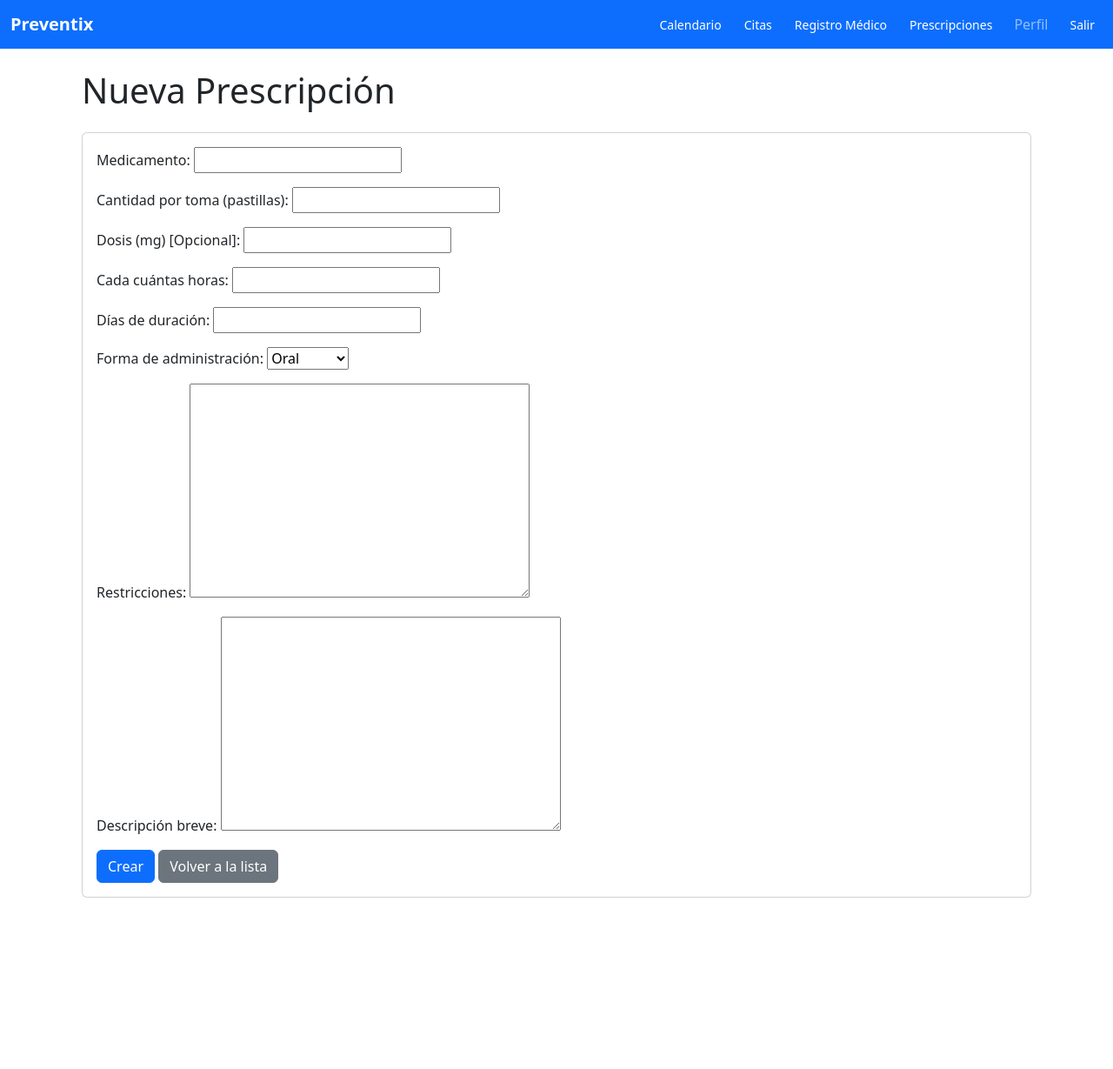
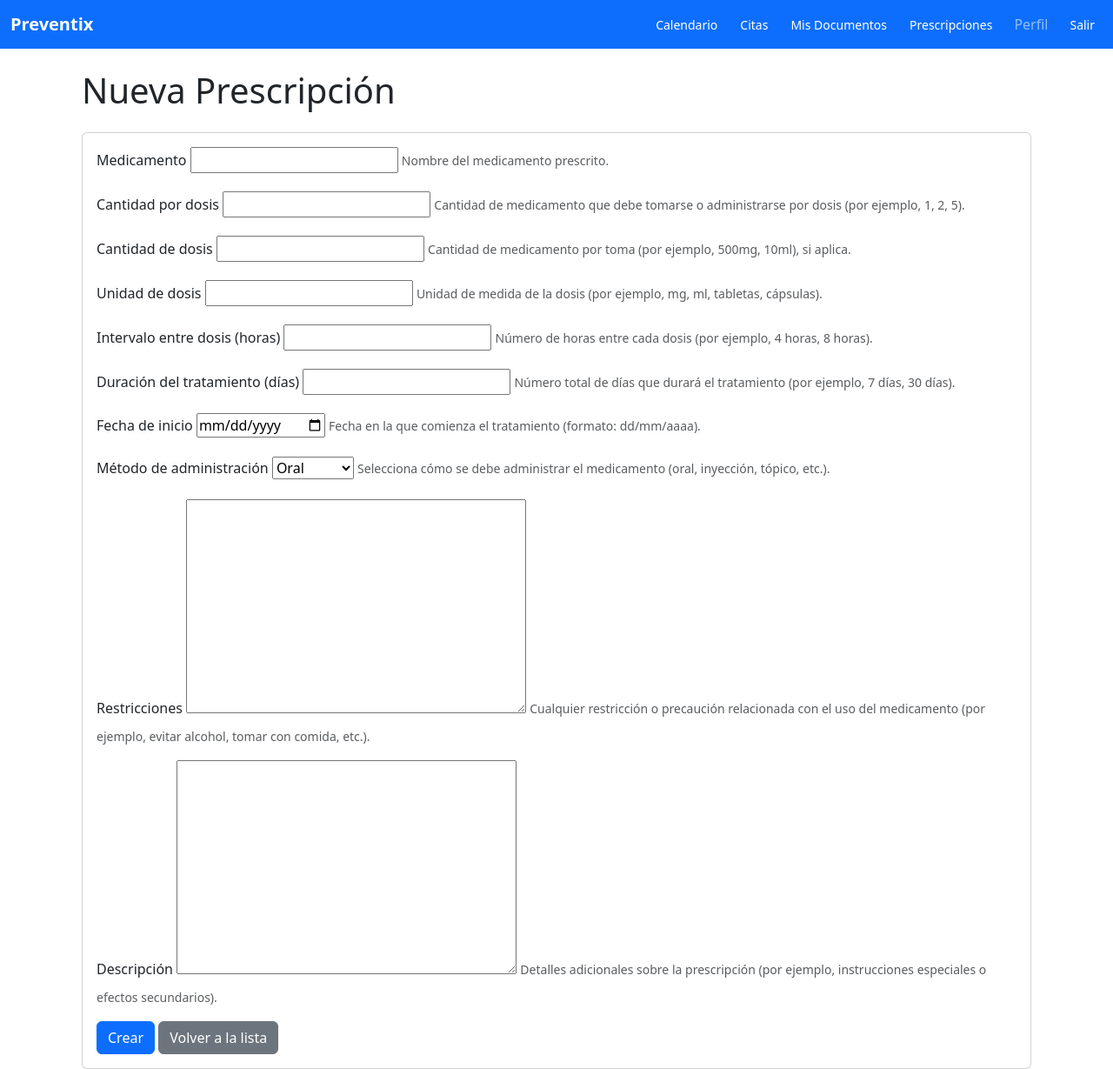
Before and after one commit to Eromero1907/PREVENTIX, a Django app: page /medical_history/prescriptions/create/ in a window 1280 px wide. Shown: the whole page at 87% size. Before the commit the page ends 1032 px from the top, so only its background shows below. Run offline with Django 5.2, Linux system fonts and the light colour scheme; a user stored in the database is signed in.

Commit message:
Correcciones en el formulario de prescripción

```diff
--- a/medical_history/forms.py
+++ b/medical_history/forms.py
@@ -16,16 +16,10 @@ class PrescriptionForm(forms.ModelForm):
     class Meta:
         model = Prescription
         fields = [
-            'medication', 'pills_per_dose', 'dosage_mg', 'interval_hours',
-            'duration_days', 'administration_method', 'restrictions', 'description'
+            'medication', 'unit_per_dose', 'dosage_amount', 'dosage_unit',
+            'interval_hours', 'duration_days', 'start_date',
+            'administration_method', 'restrictions', 'description'
         ]
-        labels = {
-            'medication': 'Medicamento',
-            'pills_per_dose': 'Cantidad por toma (pastillas)',
-            'dosage_mg': 'Dosis (mg) [Opcional]',
-            'interval_hours': 'Cada cuántas horas',
-            'duration_days': 'Días de duración',
-            'administration_method': 'Forma de administración',
-            'restrictions': 'Restricciones',
-            'description': 'Descripción breve',
+        widgets = {
+            'start_date': forms.DateInput(attrs={'type': 'date'}),
         }
--- a/medical_history/models.py
+++ b/medical_history/models.py
@@ -1,27 +1,51 @@
 from django.db import models
 from django.conf import settings
+from django.utils import timezone
+from datetime import timedelta
 
 class Prescription(models.Model):
-    MEDICATION_FORMS = [
-        ('Oral', 'Oral'),
-        ('Inyección', 'Inyección'),
-        ('Tópico', 'Tópico'),
-        ('Inhalado', 'Inhalado'),
-        ('Otro', 'Otro'),
-    ]
+    class MedicationForm(models.TextChoices):
+        ORAL = 'Oral', 'Oral'
+        INJECTION = 'Inyección', 'Inyección'
+        TOPICAL = 'Tópico', 'Tópico'
+        INHALED = 'Inhalado', 'Inhalado'
+        OTHER = 'Otro', 'Otro'
 
-    user = models.ForeignKey(settings.AUTH_USER_MODEL, on_delete=models.CASCADE)  # Ahora usa settings.
+    user = models.ForeignKey(settings.AUTH_USER_MODEL, on_delete=models.CASCADE)
     medication = models.CharField(max_length=255)
-    pills_per_dose = models.PositiveIntegerField()
-    dosage_mg = models.PositiveIntegerField(null=True, blank=True)
-    interval_hours = models.PositiveIntegerField()
-    duration_days = models.PositiveIntegerField()
-    administration_method = models.CharField(max_length=20, choices=MEDICATION_FORMS, default='Oral')
+
+    unit_per_dose = models.PositiveIntegerField(help_text="Cantidad por dosis (ej: 2 pastillas, 5 ml)")
+    dosage_amount = models.FloatField(null=True, blank=True, help_text="Dosis numérica (ej: 500 mg, si aplica)")
+    dosage_unit = models.CharField(max_length=20, null=True, blank=True, help_text="Unidad de dosis (ej: mg, ml)")
+
+    interval_hours = models.PositiveIntegerField(help_text="Frecuencia en horas entre dosis (ej: cada 8 horas)")
+    duration_days = models.PositiveIntegerField(help_text="Duración del tratamiento en días")
+
+    start_date = models.DateField(default=timezone.now)
+    administration_method = models.CharField(
+        max_length=20,
+        choices=MedicationForm.choices,
+        default=MedicationForm.ORAL
+    )
+
     restrictions = models.TextField(blank=True, null=True)
     description = models.TextField(blank=True, null=True)
 
+    is_active = models.BooleanField(default=True)
+    created_at = models.DateTimeField(auto_now_add=True)
+    updated_at = models.DateTimeField(auto_now=True)
+
+    @property
+    def end_date(self):
+        return self.start_date + timedelta(days=self.duration_days)
+
+    def clean(self):
+        from django.core.exceptions import ValidationError
+        if self.interval_hours <= 0:
+            raise ValidationError("El intervalo entre dosis debe ser mayor a cero horas.")
+
     def __str__(self):
-        return f"{self.medication} ({self.pills_per_dose} pastilla(s) cada {self.interval_hours} horas)"
+        return f"{self.medication} ({self.unit_per_dose} unidad(es) cada {self.interval_hours} horas)"
 
 class MedicalFile(models.Model):
     user = models.ForeignKey(settings.AUTH_USER_MODEL, on_delete=models.CASCADE)  # Ahora usa settings.
--- a/medical_history/templates/medical_history.html
+++ b/medical_history/templates/medical_history.html
@@ -2,7 +2,7 @@
 
 {% block content %}
 <div class="container">
-    <h2>Historial Médico</h2>
+    <h2>Mis Documentos</h2>
     <a href="{% url 'add_file' %}" class="btn btn-primary">Adjuntar Registro</a>
 
     <div class="file-container mt-3">
--- a/medical_history/templates/medical_history/prescription_form.html
+++ b/medical_history/templates/medical_history/prescription_form.html
@@ -8,7 +8,67 @@
         <div class="card-body">
             <form method="post">
                 {% csrf_token %}
-                {{ form.as_p }}
+
+                <div class="mb-3">
+                    <label for="{{ form.medication.id_for_label }}" class="form-label">Medicamento</label>
+                    {{ form.medication }}
+                    <small class="form-text text-muted">Nombre del medicamento prescrito.</small>
+                </div>
+
+                <div class="mb-3">
+                    <label for="{{ form.unit_per_dose.id_for_label }}" class="form-label">Cantidad por dosis</label>
+                    {{ form.unit_per_dose }}
+                    <small class="form-text text-muted">Cantidad de medicamento que debe tomarse o administrarse por dosis (por ejemplo, 1, 2, 5).</small>
+                </div>
+
+                <div class="mb-3">
+                    <label for="{{ form.dosage_amount.id_for_label }}" class="form-label">Cantidad de dosis</label>
+                    {{ form.dosage_amount }}
+                    <small class="form-text text-muted">Cantidad de medicamento por toma (por ejemplo, 500mg, 10ml), si aplica.</small>
+                </div>
+
+                <div class="mb-3">
+                    <label for="{{ form.dosage_unit.id_for_label }}" class="form-label">Unidad de dosis</label>
+                    {{ form.dosage_unit }}
+                    <small class="form-text text-muted">Unidad de medida de la dosis (por ejemplo, mg, ml, tabletas, cápsulas).</small>
+                </div>
+
+                <div class="mb-3">
+                    <label for="{{ form.interval_hours.id_for_label }}" class="form-label">Intervalo entre dosis (horas)</label>
+                    {{ form.interval_hours }}
+                    <small class="form-text text-muted">Número de horas entre cada dosis (por ejemplo, 4 horas, 8 horas).</small>
+                </div>
+
+                <div class="mb-3">
+                    <label for="{{ form.duration_days.id_for_label }}" class="form-label">Duración del tratamiento (días)</label>
+                    {{ form.duration_days }}
+                    <small class="form-text text-muted">Número total de días que durará el tratamiento (por ejemplo, 7 días, 30 días).</small>
+                </div>
+
+                <div class="mb-3">
+                    <label for="{{ form.start_date.id_for_label }}" class="form-label">Fecha de inicio</label>
+                    {{ form.start_date }}
+                    <small class="form-text text-muted">Fecha en la que comienza el tratamiento (formato: dd/mm/aaaa).</small>
+                </div>
+
+                <div class="mb-3">
+                    <label for="{{ form.administration_method.id_for_label }}" class="form-label">Método de administración</label>
+                    {{ form.administration_method }}
+                    <small class="form-text text-muted">Selecciona cómo se debe administrar el medicamento (oral, inyección, tópico, etc.).</small>
+                </div>
+
+                <div class="mb-3">
+                    <label for="{{ form.restrictions.id_for_label }}" class="form-label">Restricciones</label>
+                    {{ form.restrictions }}
+                    <small class="form-text text-muted">Cualquier restricción o precaución relacionada con el uso del medicamento (por ejemplo, evitar alcohol, tomar con comida, etc.).</small>
+                </div>
+
+                <div class="mb-3">
+                    <label for="{{ form.description.id_for_label }}" class="form-label">Descripción</label>
+                    {{ form.description }}
+                    <small class="form-text text-muted">Detalles adicionales sobre la prescripción (por ejemplo, instrucciones especiales o efectos secundarios).</small>
+                </div>
+
                 <button type="submit" class="btn btn-primary">
                     {% if prescription %}Actualizar{% else %}Crear{% endif %}
                 </button>
--- a/medical_history/views.py
+++ b/medical_history/views.py
@@ -9,8 +9,10 @@ from django.contrib.auth.decorators import login_required
 
 @login_required
 def prescription_list(request):
-    prescriptions = Prescription.objects.filter(user=request.user)  # Filtrar por usuario
-    return render(request, 'medical_history/prescription_list.html', {'prescriptions': prescriptions})
+    prescriptions = Prescription.objects.filter(user=request.user)
+    return render(request, 'medical_history/prescription_list.html', {
+        'prescriptions': prescriptions
+    })
 
 @login_required
 def create_prescription(request):
@@ -18,32 +20,44 @@ def create_prescription(request):
         form = PrescriptionForm(request.POST)
         if form.is_valid():
             prescription = form.save(commit=False)
-            prescription.user = request.user  # Asignar el usuario actual
+            prescription.user = request.user
             prescription.save()
+            messages.success(request, "Prescripción creada exitosamente.")
             return redirect('prescription_list')
     else:
         form = PrescriptionForm()
-    return render(request, 'medical_history/prescription_form.html', {'form': form})
+    return render(request, 'medical_history/prescription_form.html', {
+        'form': form,
+        'is_edit': False
+    })
 
 @login_required
 def edit_prescription(request, pk):
-    prescription = get_object_or_404(Prescription, pk=pk, user=request.user)  # Asegurar que el usuario solo edite lo suyo
+    prescription = get_object_or_404(Prescription, pk=pk, user=request.user)
     if request.method == "POST":
         form = PrescriptionForm(request.POST, instance=prescription)
         if form.is_valid():
             form.save()
+            messages.success(request, "Prescripción actualizada exitosamente.")
             return redirect('prescription_list')
     else:
         form = PrescriptionForm(instance=prescription)
-    return render(request, 'medical_history/prescription_form.html', {'form': form, 'prescription': prescription})
+    return render(request, 'medical_history/prescription_form.html', {
+        'form': form,
+        'prescription': prescription,
+        'is_edit': True
+    })
 
 @login_required
 def delete_prescription(request, pk):
-    prescription = get_object_or_404(Prescription, pk=pk, user=request.user)  # Asegurar que solo pueda borrar lo suyo
+    prescription = get_object_or_404(Prescription, pk=pk, user=request.user)
     if request.method == "POST":
         prescription.delete()
         messages.success(request, "Prescripción eliminada correctamente.")
-    return redirect('prescription_list')
+        return redirect('prescription_list')
+    return render(request, 'medical_history/prescription_confirm_delete.html', {
+        'prescription': prescription
+    })
 
 @login_required
 def medical_history(request):
--- a/preventixapp/templates/base.html
+++ b/preventixapp/templates/base.html
@@ -19,7 +19,7 @@
                 <ul class="navbar-nav ms-auto align-items-center gap-2">
                     <li class="nav-item"><a class="btn btn-primary btn-sm" href="{% url 'calendar' %}">Calendario</a></li>
                     <li><a href="{% url 'appointment_list' %}" class="btn btn-primary btn-sm">Citas</a></li>
-                    <li><a href="{% url 'medical_history' %}" class="btn btn-primary btn-sm">Registro Médico</a></li>
+                    <li><a href="{% url 'medical_history' %}" class="btn btn-primary btn-sm">Mis Documentos</a></li>
                     <li><a href="{% url 'prescription_list' %}" class="btn btn-primary btn-sm">Prescripciones</a></li>
                     <li class="nav-item"><a class="nav-link" href="#">Perfil</a></li>
                     <li class="nav-item">
```
Also changed, not shown: medical_history/templates/medical_history/prescription_list.html (+15 -6 lines), db.sqlite3, medical_history/migrations/0004_remove_prescription_dosage_mg_and_more.py (added).
